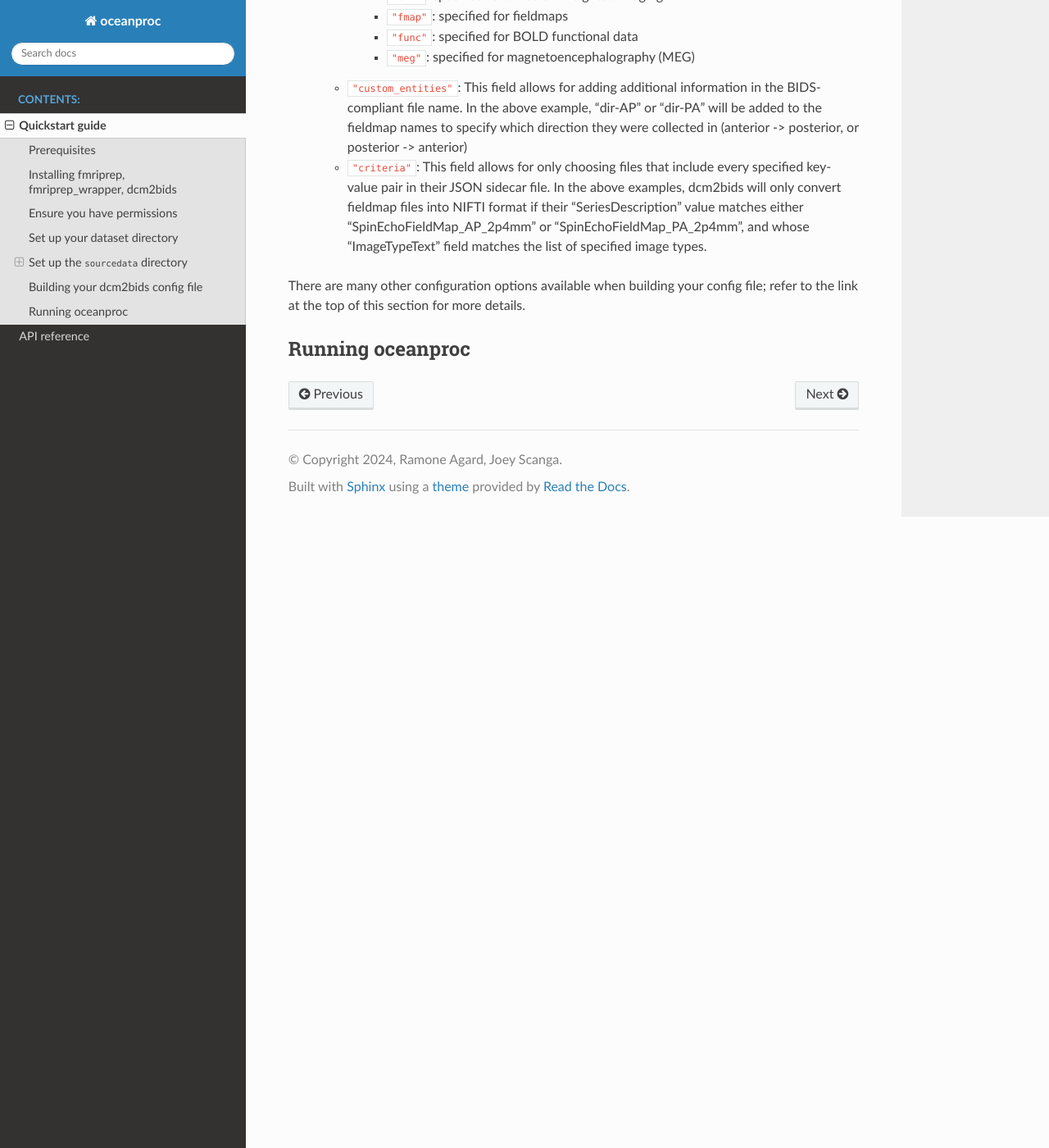
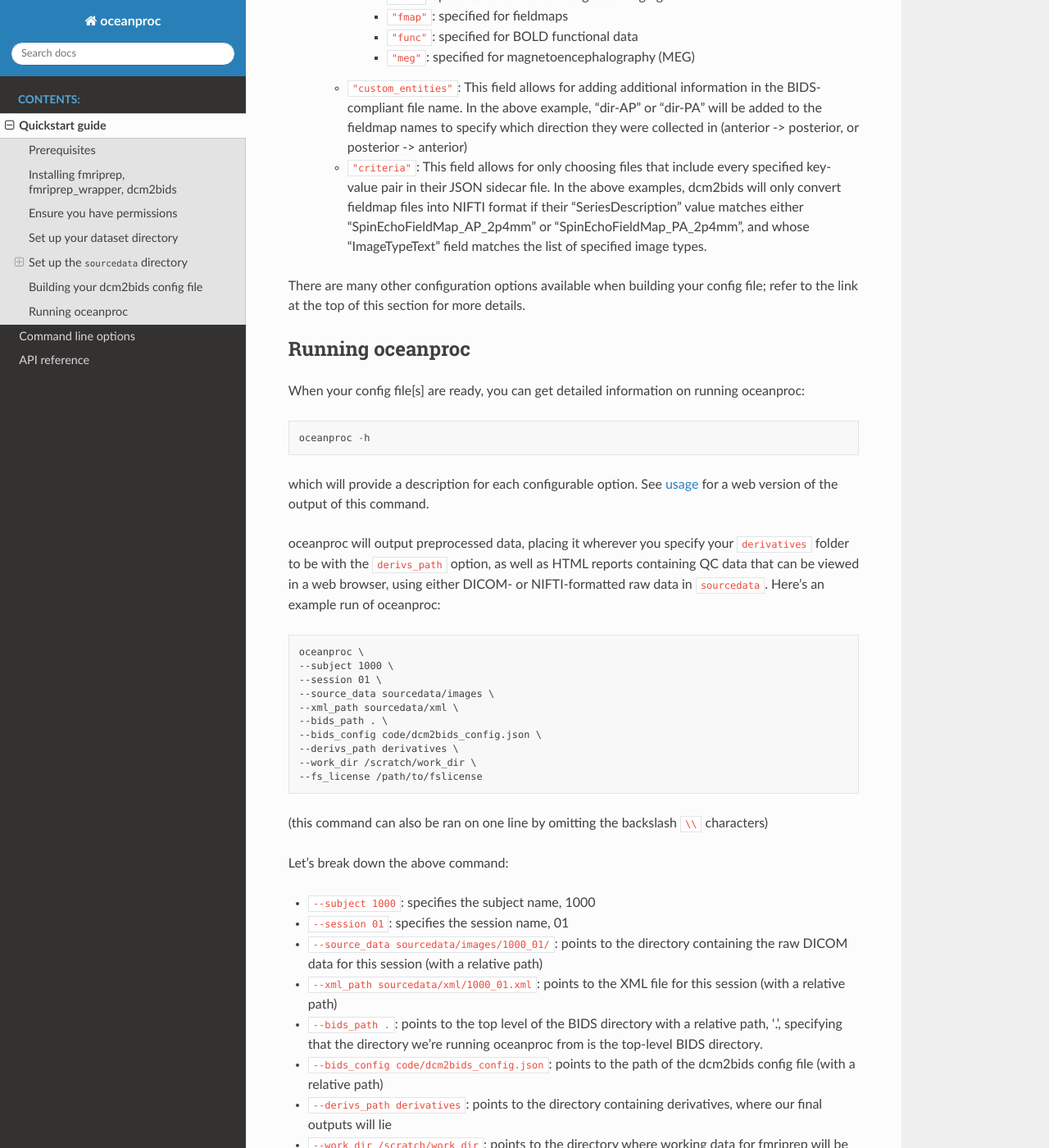
Before and after one commit to washu-seal2/Ocean-Proc, a Sphinx documentation site: the page built from docs/source/quickstart.rst, in a window 1280 px wide and 1400 px high, scrolled down 4437 px. Shown: the whole window at 82% size. Built offline with Sphinx 7.4.7 and the Read the Docs theme 2.0.0, drawn with Linux system fonts in a browser that asks for light colours; some of the changed text lies outside the part shown.

Commit message:
added everything besides usage.rst from last commit

```diff
--- a/docs/source/index.rst
+++ b/docs/source/index.rst
@@ -11,6 +11,7 @@
    :caption: Contents:
 
    Quickstart guide <quickstart>
+   Command line options <usage>
    API reference <modules>
 
 
--- a/docs/source/quickstart.rst
+++ b/docs/source/quickstart.rst
@@ -128,7 +128,9 @@
 
 from the command line. If your data is already in NIFTI format, you can look through each of these files to get the identifying info that you'll need.
 
-Here's a brief example of what a mapping of fieldmap files into BIDS format would look like in a config file::
+Here's a brief example of what a mapping of fieldmap files into BIDS format would look like in a config file:
+
+.. code-block:: json
 
     {
         "descriptions": [
@@ -156,17 +158,84 @@
 Let's break down what these items mean.
 
 * ``"descriptions"``: This top-level field in the .json file will contain a list of mappings from raw NIFTI format into BIDS format.
+
     * ``"datatype"``: This is a mandatory field, and describes under which subfolder below the session level this series will be contained in. The BIDS v1.2.0 specification defines the following six:
-        * ``"anat"``: specified for anatomical images
-        * ``"beh"``: specified for behavioral data
-        * ``"dwi"``: specified for diffusion-weighted imaging
-        * ``"fmap"``: specified for fieldmaps
-        * ``"func"``: specified for BOLD functional data
-        * ``"meg"``: specified for magnetoencephalography (MEG)
+
+            * ``"anat"``: specified for anatomical images
+            * ``"beh"``: specified for behavioral data
+            * ``"dwi"``: specified for diffusion-weighted imaging
+            * ``"fmap"``: specified for fieldmaps
+            * ``"func"``: specified for BOLD functional data
+            * ``"meg"``: specified for magnetoencephalography (MEG)
+
     * ``"custom_entities"``: This field allows for adding additional information in the BIDS-compliant file name. In the above example, "dir-AP" or "dir-PA" will be added to the fieldmap names to specify which direction they were collected in (anterior -> posterior, or posterior -> anterior)
+
     * ``"criteria"``: This field allows for only choosing files that include every specified key-value pair in their JSON sidecar file. In the above examples, dcm2bids will only convert fieldmap files into NIFTI format if their "SeriesDescription" value matches either "SpinEchoFieldMap_AP_2p4mm" or "SpinEchoFieldMap_PA_2p4mm", and whose "ImageTypeText" field matches the list of specified image types.
 
 There are many other configuration options available when building your config file; refer to the link at the top of this section for more details.
 
 Running oceanproc
 -----------------
+
+When your config file[s] are ready, you can get detailed information on running oceanproc::
+
+    oceanproc -h
+
+which will provide a description for each configurable option. See :doc:`usage <./usage>` for a web version of the output of this command.
+
+oceanproc will output preprocessed data, placing it wherever you specify your ``derivatives`` folder to be with the ``derivs_path`` option, as well as HTML reports containing QC data that can be viewed in a web browser, using either DICOM- or NIFTI-formatted raw data in ``sourcedata``. Here's an example run of oceanproc:
+
+.. code-block:: text
+
+    oceanproc \
+    --subject 1000 \
+    --session 01 \
+    --source_data sourcedata/images \
+    --xml_path sourcedata/xml \
+    --bids_path . \
+    --bids_config code/dcm2bids_config.json \
+    --derivs_path derivatives \
+    --work_dir /scratch/work_dir \
+    --fs_license /path/to/fslicense
+
+(this command can also be ran on one line by omitting the backslash ``\\`` characters)
+
+Let's break down the above command:
+
+* ``--subject 1000``: specifies the subject name, 1000
+* ``--session 01``: specifies the session name, 01
+* ``--source_data sourcedata/images/1000_01/``: points to the directory containing the raw DICOM data for this session (with a relative path)
+* ``--xml_path sourcedata/xml/1000_01.xml``: points to the XML file for this session (with a relative path)
+* ``--bids_path .``: points to the top level of the BIDS directory with a relative path, '.', specifying that the directory we're running oceanproc from is the top-level BIDS directory.
+* ``--bids_config code/dcm2bids_config.json``: points to the path of the dcm2bids config file (with a relative path)
+* ``--derivs_path derivatives``: points to the directory containing derivatives, where our final outputs will lie
+* ``--work_dir /scratch/work_dir``: points to the directory where working data for fmriprep will be kept (/scratch/work_dir is not a real directory!)
+* ``--fs_license /path/to/fslicense``: points to the FreeSurfer license file (required for fmriprep)
+
+The above command contains all of the **required** arguments to run oceanproc, but a few of these, namely ``derivs_path``, ``work_dir``, ``bids_path``, ``bids_config``, and ``fs_license`` (along with the non-required arguments) can be kept in .json format in what's called an *arg file*. An arg file is designed to save the need for typing when processing subjects belonging to the same dataset. An arg file may look something like this:
+
+.. code-block:: json
+
+    {
+        "--bids_path" : "/root/path/datasets/my_dataset/rawdata",
+        "--bids_config" : "/root/path/datasets/my_dataset/code/config_part1.json",
+        "--nordic_config" : "/root/path/datasets/my_dataset/code/config_part2.json",
+        "--nifti": "",
+        "--derivs_path" : "/root/path/datasets/my_dataset/derivatives",
+        "--work_dir" : "/scratch/my_dataset/fmriprep",
+        "--fs_license" : "/usr/local/pkg/freesurfer7.3/.license"
+    }
+
+To specify the same subject above should include the options stored in this arg file (we'll call the path to it ``code/arg_file.json``), we can run:
+
+
+.. code-block:: text
+
+    oceanproc \
+    --subject 1000 \
+    --session 01 \
+    --source_data sourcedata/images/1000_01 \
+    --xml_path sourcedata/xml/1000_01.xml \
+    @code/arg_file.json
+
+Again, a more detailed list of these options and what they do can be found in the :doc:`usage <./usage>` page.
```
